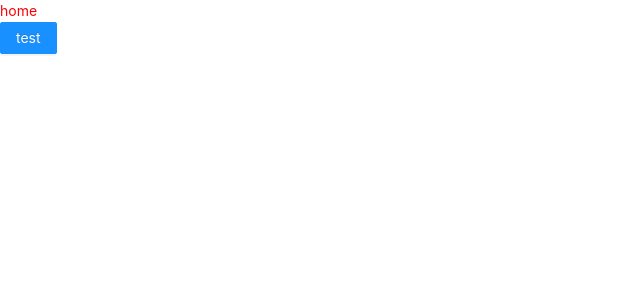
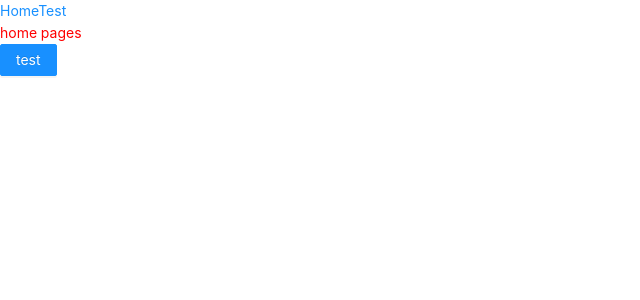
Before and after one commit to gujiwuqing/react-webpack-template, a React app: page / in a window 1280 px wide. Shown: the top 300 px of the page, without its empty margins (0-640 px from the left). Built offline with nearby package versions, Linux system fonts and the light colour scheme.

Commit message:
feat: 升级到react v6

```diff
--- /dev/null
+++ b/src/App.tsx
@@ -0,0 +1,22 @@
+import React from 'react';
+import {BrowserRouter, Routes, Route,Link} from 'react-router-dom'
+import Home from './pages/home';
+import Test from './pages/test';
+
+const App = () => {
+  return (
+    <BrowserRouter>
+      <nav>
+        <Link to="/">Home</Link>
+        <Link to="/test">Test</Link>
+      </nav>
+      <Routes>
+        <Route path="/" element={<Home/>}>
+        </Route>
+        <Route path="/test" element={<Test/>}>
+        </Route>
+      </Routes>
+    </BrowserRouter>
+  )
+}
+export default App;
--- a/src/main.tsx
+++ b/src/main.tsx
@@ -1,4 +1,4 @@
 import React from "react";
 import ReactDOM from "react-dom";
-import Home from './pages/home'
-ReactDOM.render(<Home></Home>, document.getElementById("root"));
+import App from './App'
+ReactDOM.render(<App/>, document.getElementById("root"));
--- a/src/pages/home/index.tsx
+++ b/src/pages/home/index.tsx
@@ -4,7 +4,7 @@ import { Button } from "antd";
 export default function index() {
   return (
     <>
-      <div className="red">home</div>
+      <div className="red">home pages</div>
       <Button type='primary'>test</Button>
     </>
   );
--- /dev/null
+++ b/src/pages/test/index.tsx
@@ -0,0 +1,8 @@
+import React from "react";
+export default function index() {
+  return (
+    <>
+      <div className="red">test pages</div>
+    </>
+  );
+}
--- a/webpack.config.js
+++ b/webpack.config.js
@@ -2,13 +2,14 @@ const path = require('path');
 const HtmlWebpackPlugin = require('html-webpack-plugin');
 
 module.exports = {
+  mode: 'development',
   entry: './src/main.tsx', // 入口文件
   output: {
     path: path.resolve(__dirname, 'dist'), // 输出目录
     filename: 'bundle.js' // 输出文件
   },
   devServer: {
-        contentBase: path.join(__dirname, './src/'),
+    static: './dist',
     open: true,
     port: 10099
   },
@@ -31,7 +32,7 @@ module.exports = {
             presets: [
               // 添加 preset-react
               require.resolve('@babel/preset-react'),
-                            [require.resolve('@babel/preset-env'), { modules: false }]
+              [require.resolve('@babel/preset-env'), {modules: false}]
             ],
           }
         }
@@ -61,5 +62,5 @@ module.exports = {
   ],
   resolve: {
     extensions: ['.ts', '.tsx', '.js', '.json'] // 添加ts和tsx后缀
-    }
+  },
 };
```
Also changed, not shown: package.json (+3 -4 lines), 1 other file (tests, documents, lock files or other folders). Lines whose indentation alone changed are shown as unchanged.
